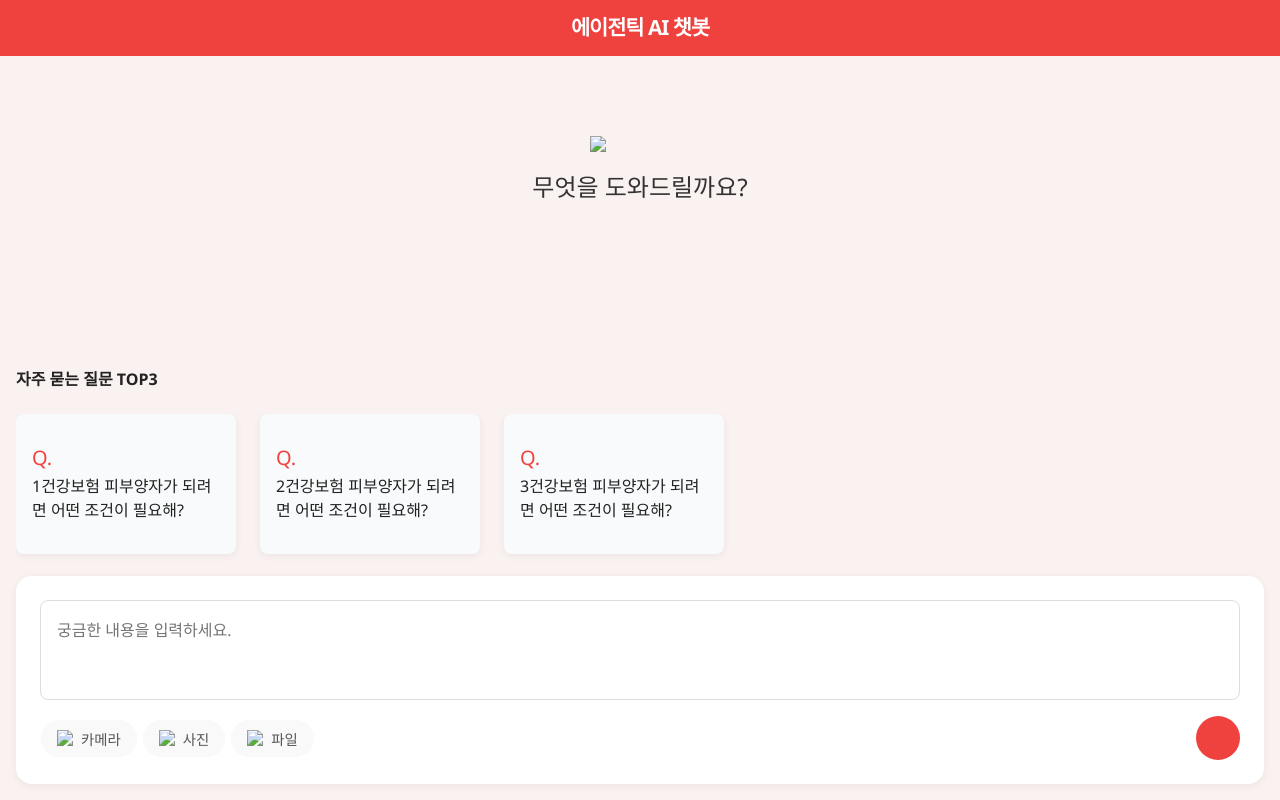
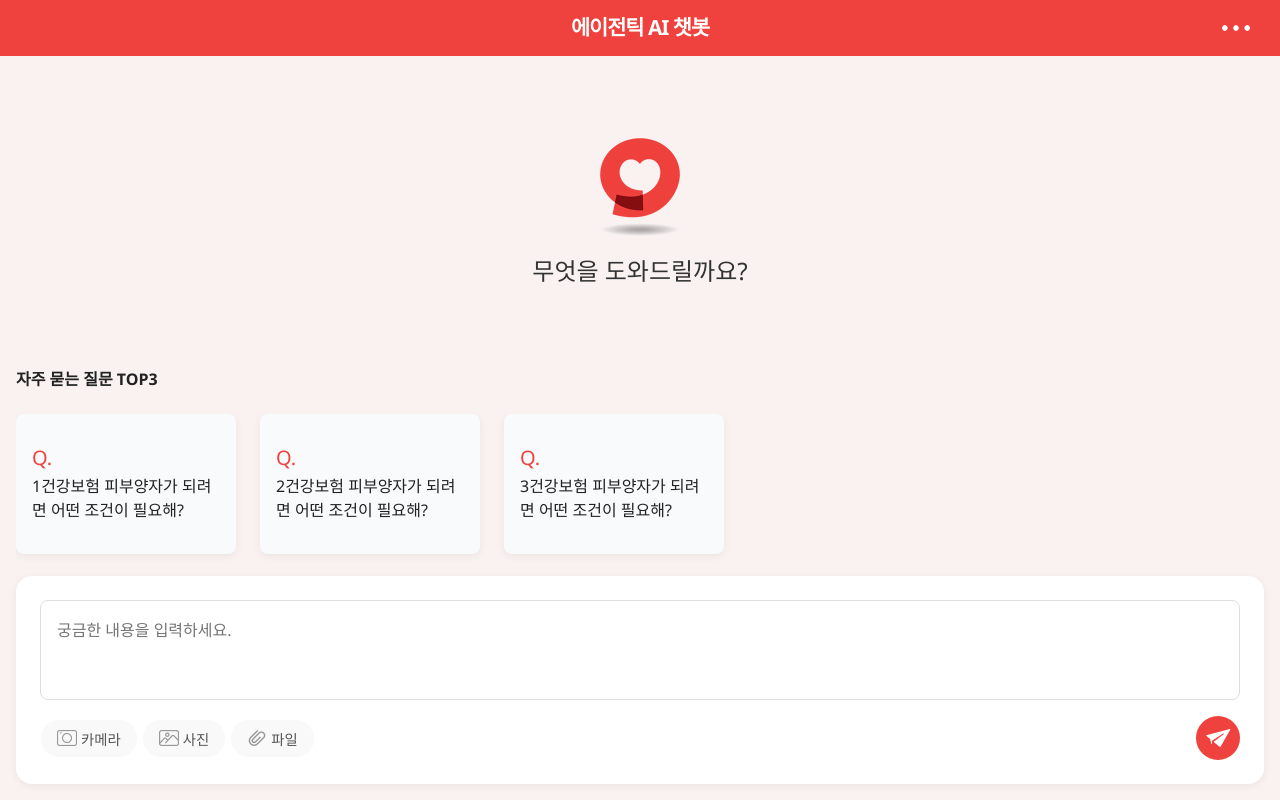
Before and after one commit to laesang8351/test, a plain HTML site: page pub/index.html in a window 1280 px wide. Drawn offline with Linux system fonts and the light colour scheme.

Commit message:
Update image paths in index.html

```diff
--- a/pub/index.html
+++ b/pub/index.html
@@ -64,7 +64,7 @@
             line-height: 40px;
             text-align: center;
             font-size: 0px;
-            background: url(inc/img/icon-header-menu.png) 50% 50% no-repeat;
+            background: url(./icon-header-menu.png) 50% 50% no-repeat;
             background-size: 50% auto;
         }
         nav {
@@ -258,7 +258,7 @@
             padding: 0;
             border: none;
             border-radius: 22px;
-            background: var(--main-color) url(./inc/img/icon-btn-send.png) no-repeat 25% 25%;
+            background: var(--main-color) url(./icon-btn-send.png) no-repeat 25% 25%;
             background-size: 100% auto;
             color: #fff;
             font-size: 0rem;
@@ -266,7 +266,7 @@
             transition: background 0.2s;
         }
         .input-container button.send-button:hover {
-            background: var(--main-color-hover) url(./inc/img/icon-btn-send.png) no-repeat 25% 25%;
+            background: var(--main-color-hover) url(./icon-btn-send.png) no-repeat 25% 25%;
             background-size: 100% auto;
         }
         .button-group {
@@ -391,7 +391,7 @@
     </header>
 
     <div class="main-message">
-        <img src="./inc/img/logo-main.png">
+        <img src="./logo-main.png">
         <p>무엇을 도와드릴까요?</p>
     </div>
 
@@ -419,9 +419,9 @@
         <textarea placeholder="궁금한 내용을 입력하세요." rows="3"></textarea>
         <div class="input-actions-group">
             <div class="button-group">
-                <button><img src="./inc/img/icon-camera.png">카메라</button>
-                <button><img src="./inc/img/icon-photo.png">사진</button>
-                <button><img src="./inc/img/icon-file.png">파일</button>
+                <button><img src="./icon-camera.png">카메라</button>
+                <button><img src="./icon-photo.png">사진</button>
+                <button><img src="./icon-file.png">파일</button>
             </div>
             <button class="send-button">전송</button>
         </div>
```
